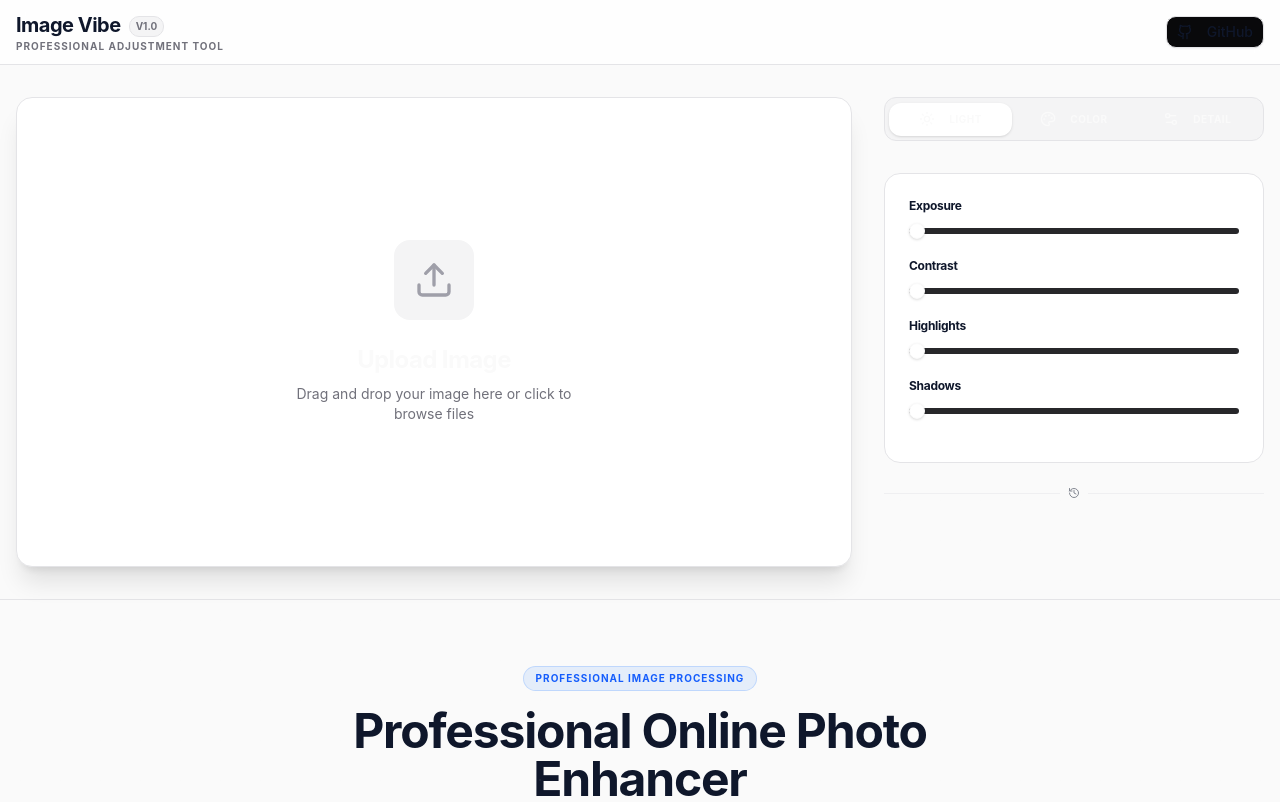
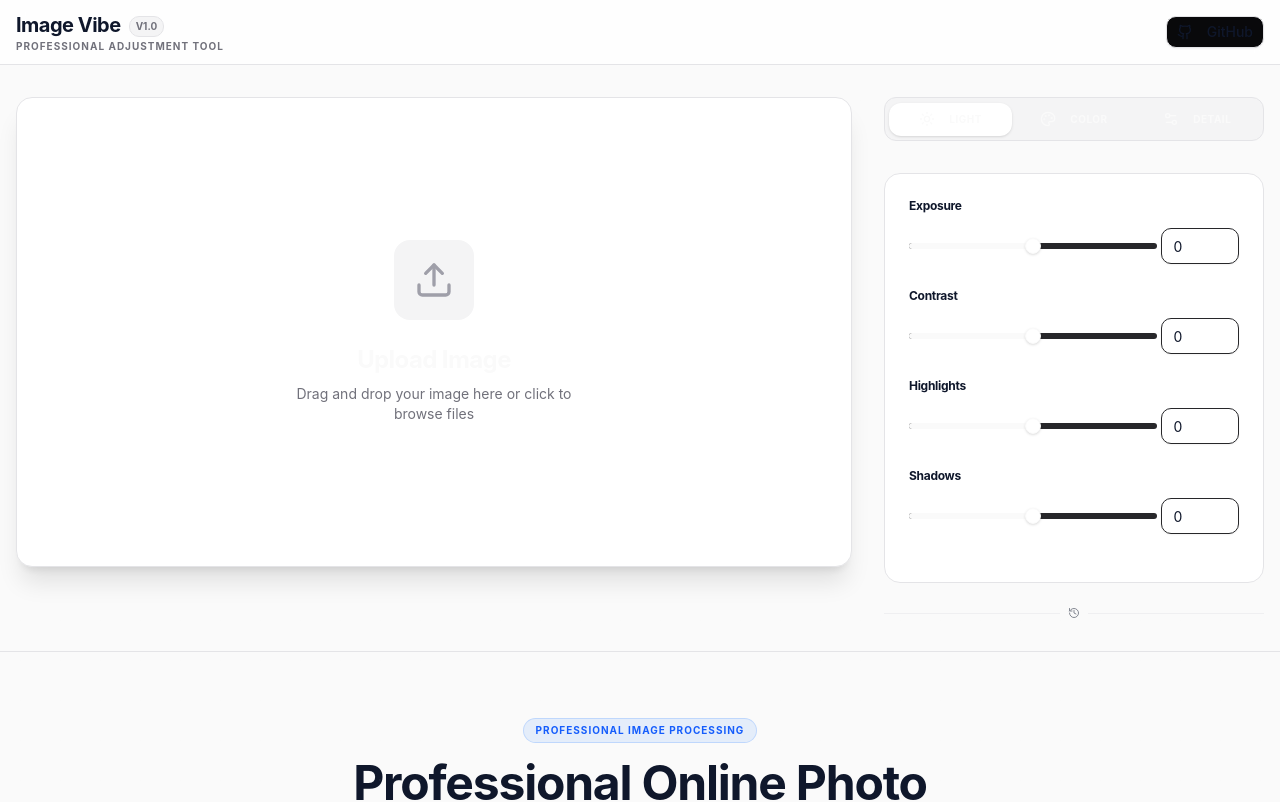
Before and after one commit to theseven99/image-vibe, a React (Vite) app: page / in a window 1280 px wide. Shown: the top 802 px of the page. Built offline with nearby package versions, Linux system fonts and the light colour scheme.

Commit message:
update control

```diff
--- a/src/components/ImageTool/ControlGroup.tsx
+++ b/src/components/ImageTool/ControlGroup.tsx
@@ -1,3 +1,4 @@
+import { Input } from '../ui/input';
 import { Label } from '../ui/label';
 import { Slider } from '../ui/slider';
 
@@ -33,19 +34,29 @@ export default function ControlGroup({
             </span>
           )}
         </div>
-        <span className="text-xs font-mono font-bold text-blue-600 dark:text-blue-400">
+        {/* <span className="text-xs font-mono font-bold text-blue-600 dark:text-blue-400">
           {!!value && (value > 0 ? `+${value}` : value)}
-        </span>
+        </span> */}
       </div>
+      <div className="flex flex-row gap-1">
         <Slider
-        value={value ? [value] : undefined}
-        defaultValue={defaultValue ? [defaultValue] : undefined}
+          value={value !== undefined ? [value] : undefined}
+          defaultValue={defaultValue !== undefined ? [defaultValue] : undefined}
           min={min}
           max={max}
           step={1}
           onValueChange={(vals) => onChange(vals[0])}
           className="cursor-pointer"
         />
+        <Input
+          type="number"
+          value={value}
+          onChange={(e) => onChange(Number(e.target.value))}
+          min={min}
+          max={max}
+          className="w-24"
+        />
+      </div>
     </div>
   );
 }
```
Lines whose indentation alone changed are shown as unchanged.
